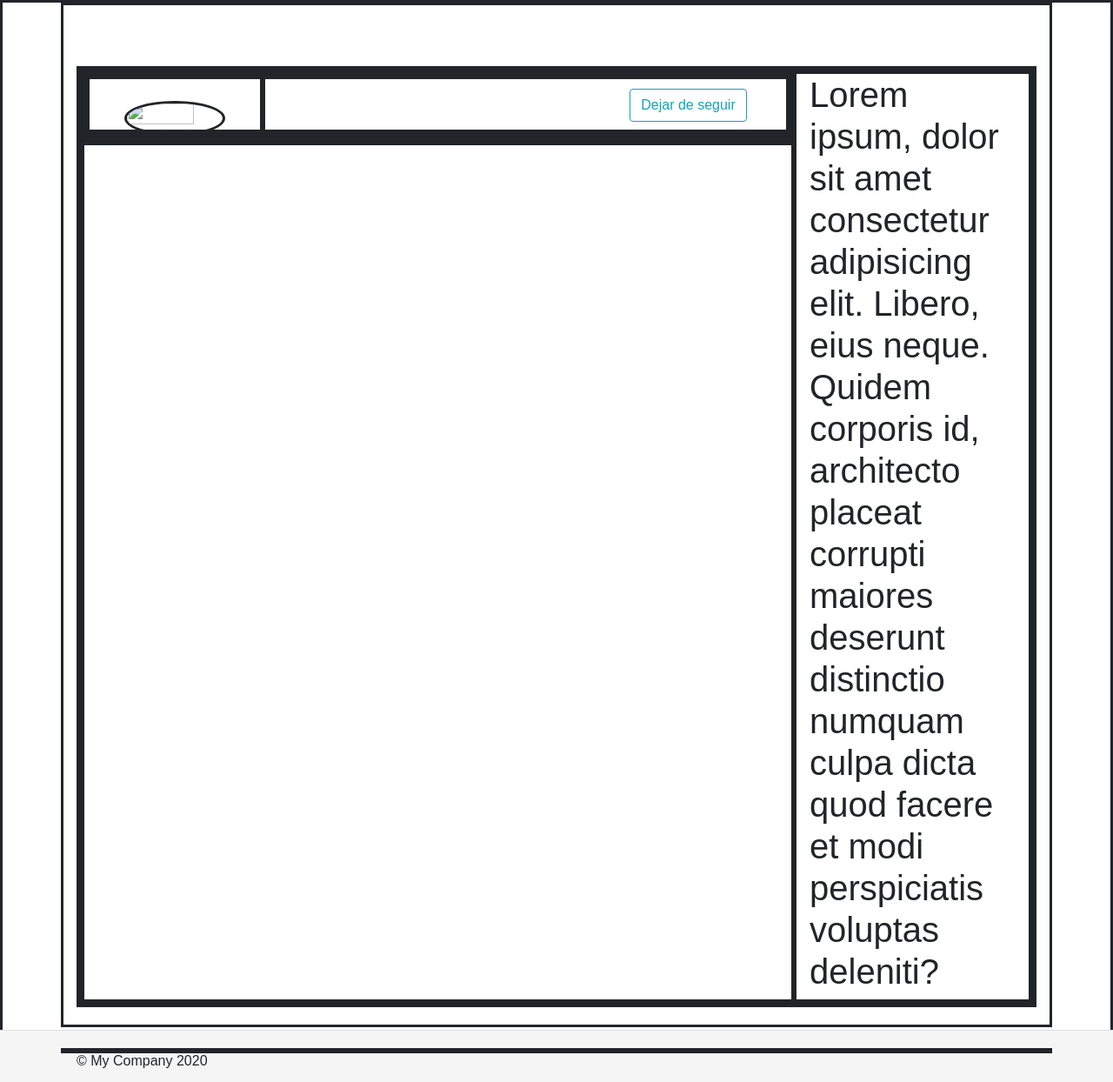
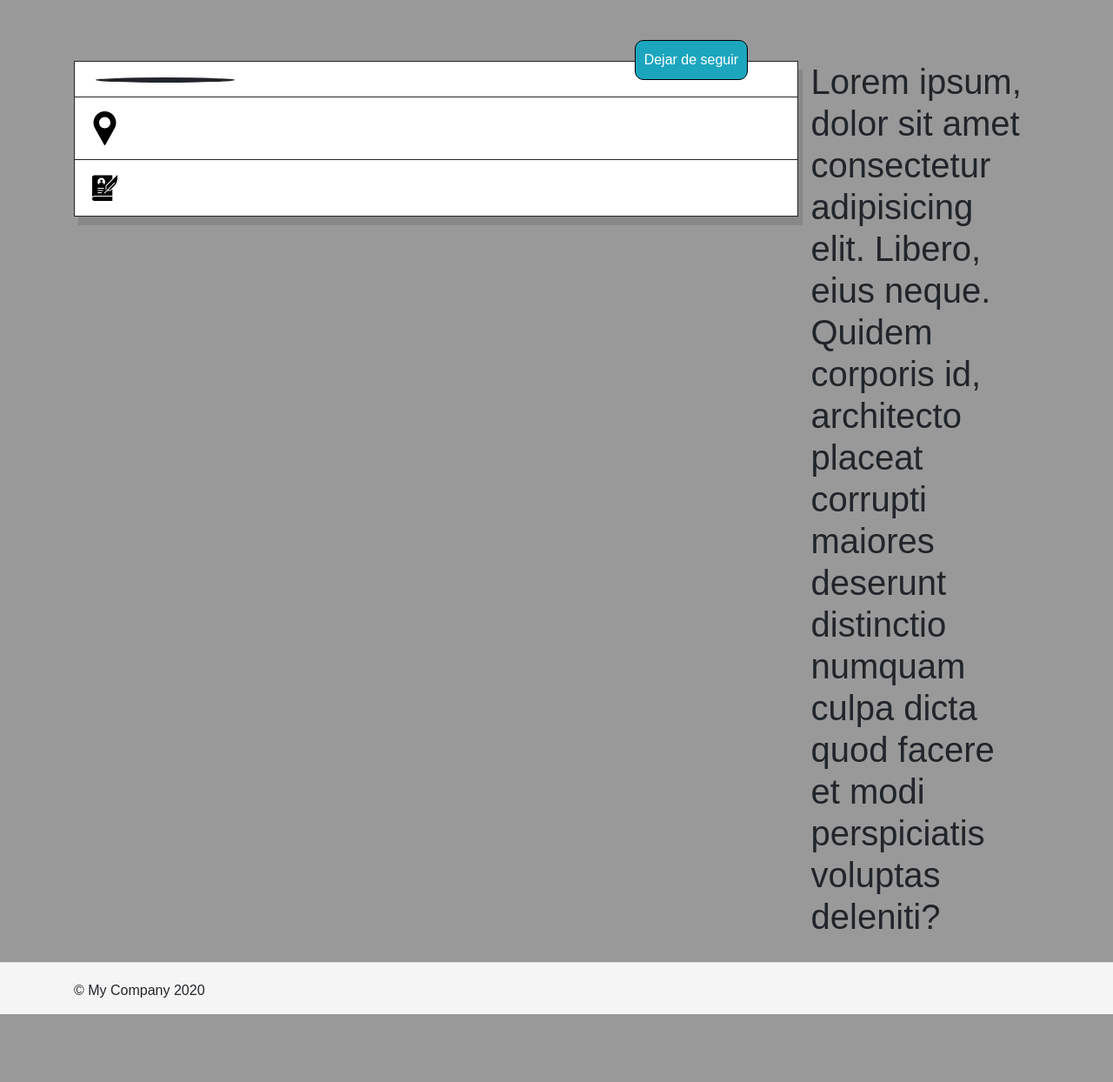
Before and after one commit to dtallafigo/UComment, a Yii app: template views/usuarios/view.php in a window 1280 px wide. Shown: the whole page at 87% size. After the commit the page ends 1166 px from the top, so only its background shows below. Run offline with PHP 8.4 and a stand-in for Yii, Linux system fonts and the light colour scheme; the template is opened without the code that fills it, so the values that code supplies are empty; some libraries are stand-ins or nearby versions.

Commit message:
Cada usuario tiene su perfil personal, con bio, foto y ubi

```diff
--- a/db/ucomment.sql
+++ b/db/ucomment.sql
@@ -15,7 +15,7 @@ CREATE TABLE usuarios
     ,   rol                 varchar(255)    DEFAULT 'user'
     ,   auth_key            varchar(255)
     ,   token               varchar(32)
-    ,   url_img             varchar(2048)   DEFAULT 'user.svg'
+    ,   url_img             varchar(2048)   DEFAULT 'user/user.svg'
     ,   bio                 varchar(280)    DEFAULT 'Hola!'
     ,   ubi                 varchar(50)
 );
--- a/views/usuarios/view.php
+++ b/views/usuarios/view.php
@@ -44,23 +44,34 @@ $class = Seguidores::siguiendo($usuario->id) ? 'btn btn-danger' : 'btn btn-prima
 
 <div class="container">
     <div class="row">
-        <div class="col-9">
-            <div class="row">
-                <div class="col-3">
+        <div class="col-xl-9 col-md-12">
+            <div class="row user">
+                <div class="col-xl-3">
                     <img src="<?= $usuario->url_img ?>" id="perfil">
                 </div>
-                <div class="col-9">
-                    <h3 class="usuario"><?= $usuario->log_us ?></h3>
-                    <?= Html::a($text, ['seguidores/follow', 'seguido_id' => $usuario->id], ['class' => 'btn btn-outline-info', 'id' => 'siguiendo']) ?>
+                <div class="col-xl-9">
+                    <h2 class="usuario"><?= $usuario->log_us ?></h2>
+                    <?= Html::a($text, ['seguidores/follow', 'seguido_id' => $usuario->id], ['class' => 'follow', 'id' => 'siguiendo']) ?>
                 </div>
             </div>
-            <div class="row">
-                <div class="col-12">
-
+            <div class="row location">
+                <div class="col-1 d-flex justify-content-center">
+                    <img src="icons/location.svg">
+                </div>
+                <div class="col-11">
+                    <p><?= $usuario->ubi ?></p>
+                </div>
+            </div>
+            <div class="row bio">
+                <div class="col-1 d-flex justify-content-center" style="text-align: center;">
+                    <img src="icons/bio.svg" id="bio">
+                </div>
+                <div class="col-11">
+                    <p><?= $usuario->bio ?></p>
                 </div>
             </div>
         </div>
-        <div class="col-3">
+        <div class="col-xl-3">
             <h1>Lorem ipsum, dolor sit amet consectetur adipisicing elit. Libero, eius neque. Quidem corporis id, architecto placeat corrupti maiores deserunt distinctio numquam culpa dicta quod facere et modi perspiciatis voluptas deleniti?</h1>
         </div>
     </div>
--- a/web/css/site.css
+++ b/web/css/site.css
@@ -9,6 +9,7 @@ body {
     height: auto;
     margin: 0 auto -60px;
     padding: 0 0 60px;
+    background-color: #999;
 }
 
 .wrap > .container {
@@ -43,13 +44,69 @@ body {
 }
 
 #perfil {
-    width: 70%;
-    height: 70%;
+    width: 90%;
+    height: auto;
     display: block;
     margin: 0 auto;
-    margin-top: 15%;
+    margin-top: 10%;
     border: solid;
-    border-radius: 50%;
+    border-radius: 100%;
+}
+
+.user {
+    background-color: white;
+    padding-bottom: 2%;
+    box-shadow: 5px 10px #888888;
+    border: solid 1px;
+}
+
+.user div {
+    text-align: center;
+}
+
+.follow {
+    text-decoration: none;
+    padding: 10px;
+    font-size: 16px;
+    color: #ffffff;
+    background-color: #1ba6be;
+    border-radius: 10px;
+    border: 1px solid black;
+    transition-timing-function: ease-in-out;
+    position: absolute;
+    bottom: 10%;
+    left: 70%;
+}
+
+.follow:hover {
+    text-decoration: none;
+    color: black;
+}
+
+
+.location {
+    border-right: 1px solid;
+    border-left: 1px solid;
+    border-bottom: 1px solid;
+    background-color: white;
+    box-shadow: 5px 10px #888888;
+    padding-top: 2%;
+    padding-bottom: 2%;
+}
+
+.bio {
+    background-color: white;
+    box-shadow: 5px 10px #888888;
+    padding-top: 2%;
+    padding-bottom: 2%;
+    border-right: 1px solid;
+    border-left: 1px solid;
+    border-bottom: 1px solid;
+}
+
+#bio {
+    width: 80%;
+    height: auto;
 }
 
 .usuario {
@@ -58,20 +115,10 @@ body {
     left: 5%;
 }
 
-#siguiendo:hover {
-    background-color: rgb(10, 71, 43);
-}
-
-#siguiendo {
-    transition-timing-function: ease-in-out;
-    position: absolute;
-    bottom: 15%;
-    left: 70%;
-}
-
-div {
-    border: solid;
-}
+/*.row {
+    border: solid 1px;
+    background-color: white;
+}*/
 
 /* add sorting icons to gridview sort links */
 a.asc:after, a.desc:after {
```
Also changed, not shown: web/icons/bio.svg (added), web/icons/location.svg (added), web/user.svg (deleted), web/user/user.svg (added).
